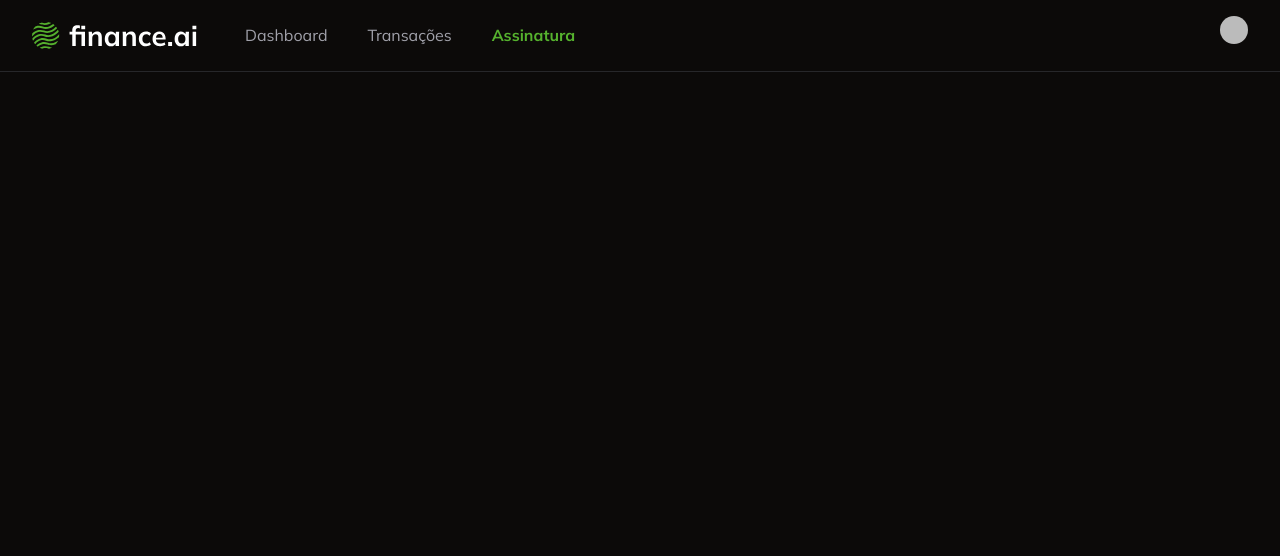
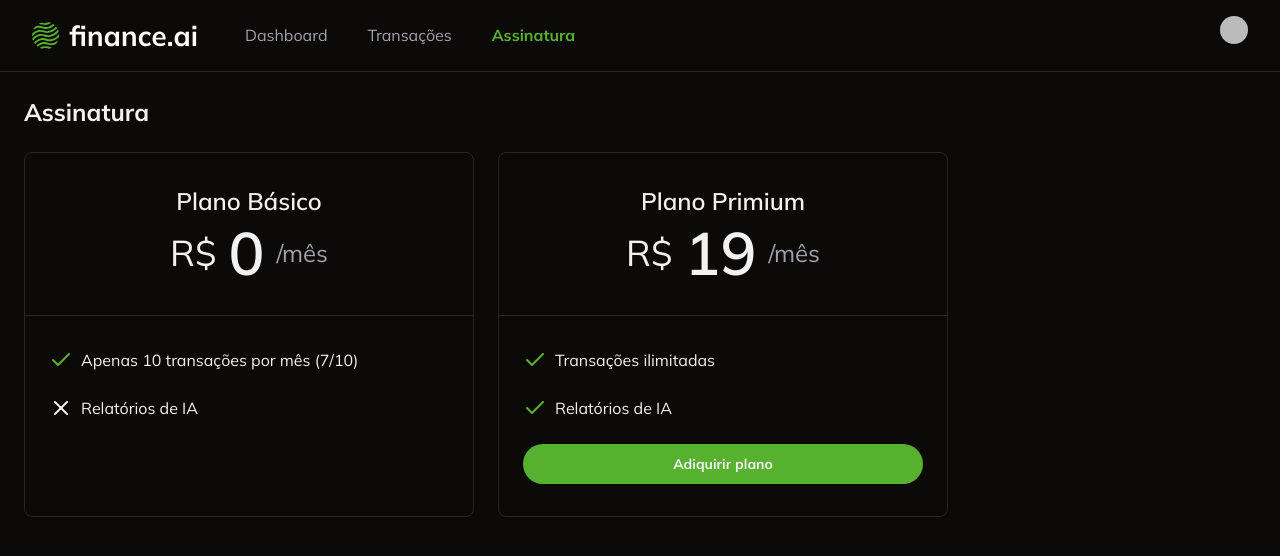
Before and after one commit to TiagoCoder2022/finance-ai, a Next.js app: page /subscription in a window 1280 px wide. Shown: the top 556 px of the page. Built offline with nearby package versions, Linux system fonts and the light colour scheme; no server answers; sample sign-in values are in the browser's storage; some icons are missing.

Commit message:
feat: ensure user is redirected to stripe checkout when acquiring plan

```diff
--- /dev/null
+++ b/app/subscription/_actions/create-stripe-checkout/index.ts
@@ -0,0 +1,37 @@
+"use server"
+
+import { auth } from "@clerk/nextjs/server"
+import Stripe from "stripe"
+
+export const createStripeCheckout = async () => {
+    const { userId } = await auth()
+    if (!userId) {
+        throw new Error("Unauthorized")
+    }
+
+    if (!process.env.STRIPE_SECRET_KEY) {
+        throw new Error("Stripe secret key not found.")
+    }
+
+    const stripe = new Stripe(process.env.STRIPE_SECRET_KEY, {
+        apiVersion: "2024-10-28.acacia"
+    })
+
+    const session = await stripe.checkout.sessions.create({
+        payment_method_types: ['card'],
+        mode: 'subscription',
+        success_url: 'http://localhost:3000/dashboard',
+        cancel_url: 'http://localhost:3000/dashboard',
+        subscription_data: {
+            metadata: {
+                clerk_user_id: userId
+            }
+        },
+        line_items: [{
+            price: process.env.STRIPE_PRIMIUM_PLAN_PRICE_ID,
+            quantity: 1
+        }]
+    })
+
+    return { sessionId: session.id }
+}
--- /dev/null
+++ b/app/subscription/_component/acquire-plan-button.tsx
@@ -0,0 +1,31 @@
+"use client"
+
+import { Button } from "@/app/_components/ui/button";
+import { createStripeCheckout } from "../_actions/create-stripe-checkout";
+import { loadStripe } from "@stripe/stripe-js"
+
+const AcquirePlanButton = () => {
+    const handleAcquirePlanClick = async () => {
+        const { sessionId } = await createStripeCheckout()
+
+        if (!process.env.NEXT_PUBLIC_STRIPE_PUBLISHABLE_KEY) {
+            throw new Error("Stripe publishable key not found.")
+        }
+        const stripe = await loadStripe(process.env.NEXT_PUBLIC_STRIPE_PUBLISHABLE_KEY)
+
+        if (!stripe) {
+            throw new Error("Stripe not found.")
+        }
+        await stripe.redirectToCheckout({ sessionId })
+    }
+    return (
+        <Button
+            className="w-full rounded-full font-bold"
+            onClick={handleAcquirePlanClick}
+        >
+            Adiquirir plano
+        </Button>
+     );
+}
+
+export default AcquirePlanButton;
--- a/app/subscription/page.tsx
+++ b/app/subscription/page.tsx
@@ -1,15 +1,67 @@
 import { auth } from "@clerk/nextjs/server";
 import Navbar from "../_components/navbar";
 import { redirect } from "next/navigation";
+import { Card, CardContent, CardHeader } from "../_components/ui/card";
+import { CheckIcon, XIcon } from "lucide-react";
+import AcquirePlanButton from "./_component/acquire-plan-button";
 
 const SubscriptionPage = async () => {
     const { userId } = await auth()
 
-        if (!userId) {
-            redirect("/login")
-        }
+    if (!userId) {
+        redirect("/login")
+    }
     return (
-        <Navbar />
+        <>
+            <Navbar />
+            <div className="p-6 space-y-6">
+                <h1 className="font-bold text-2xl">Assinatura</h1>
+
+                <div className="flex gap-6">
+                    <Card className="w-[450px]">
+                        <CardHeader className="border-b border-solid py-8">
+                            <h2 className="text-center text-2xl font-semibold">Plano Básico</h2>
+                            <div className="flex items-center gap-3 justify-center">
+                                <span className="text-4xl">R$</span>
+                                <span className="font-semibold text-6xl">0</span>
+                                <div className="text-muted-foreground text-2xl">/mês</div>
+                            </div>
+                        </CardHeader>
+                        <CardContent className="space-y-6 py-8">
+                            <div className="flex items-center gap-2">
+                                <CheckIcon className="text-primary" />
+                                <p>Apenas 10 transações por mês (7/10)</p>
+                            </div>
+                            <div className="flex items-center gap-2">
+                                <XIcon />
+                                <p>Relatórios de IA</p>
+                            </div>
+                        </CardContent>
+                    </Card>
+                    <Card className="w-[450px]">
+                        <CardHeader className="border-b border-solid py-8">
+                            <h2 className="text-center text-2xl font-semibold">Plano Primium</h2>
+                            <div className="flex items-center gap-3 justify-center">
+                                <span className="text-4xl">R$</span>
+                                <span className="font-semibold text-6xl">19</span>
+                                <div className="text-muted-foreground text-2xl">/mês</div>
+                            </div>
+                        </CardHeader>
+                        <CardContent className="space-y-6 py-8">
+                            <div className="flex items-center gap-2">
+                                <CheckIcon className="text-primary" />
+                                <p>Transações ilimitadas</p>
+                            </div>
+                            <div className="flex items-center gap-2">
+                            <CheckIcon className="text-primary" />
+                                <p>Relatórios de IA</p>
+                            </div>
+                            <AcquirePlanButton />
+                        </CardContent>
+                    </Card>
+                </div>
+            </div>
+        </>
     );
 }
 
--- a/package.json
+++ b/package.json
@@ -21,6 +21,7 @@
     "@radix-ui/react-scroll-area": "^1.2.2",
     "@radix-ui/react-select": "^2.1.4",
     "@radix-ui/react-slot": "^1.1.1",
+    "@stripe/stripe-js": "^4.9.0",
     "@tanstack/react-table": "^8.20.5",
     "class-variance-authority": "^0.7.0",
     "clsx": "^2.1.1",
@@ -34,6 +35,7 @@
     "react-hook-form": "^7.54.2",
     "react-number-format": "^5.4.2",
     "recharts": "^2.15.0",
+    "stripe": "^17.3.1",
     "tailwind-merge": "^2.5.4",
     "tailwindcss-animate": "^1.0.7",
     "zod": "^3.24.1"
```
Also changed, not shown: 1 other file (tests, documents, lock files or other folders).
